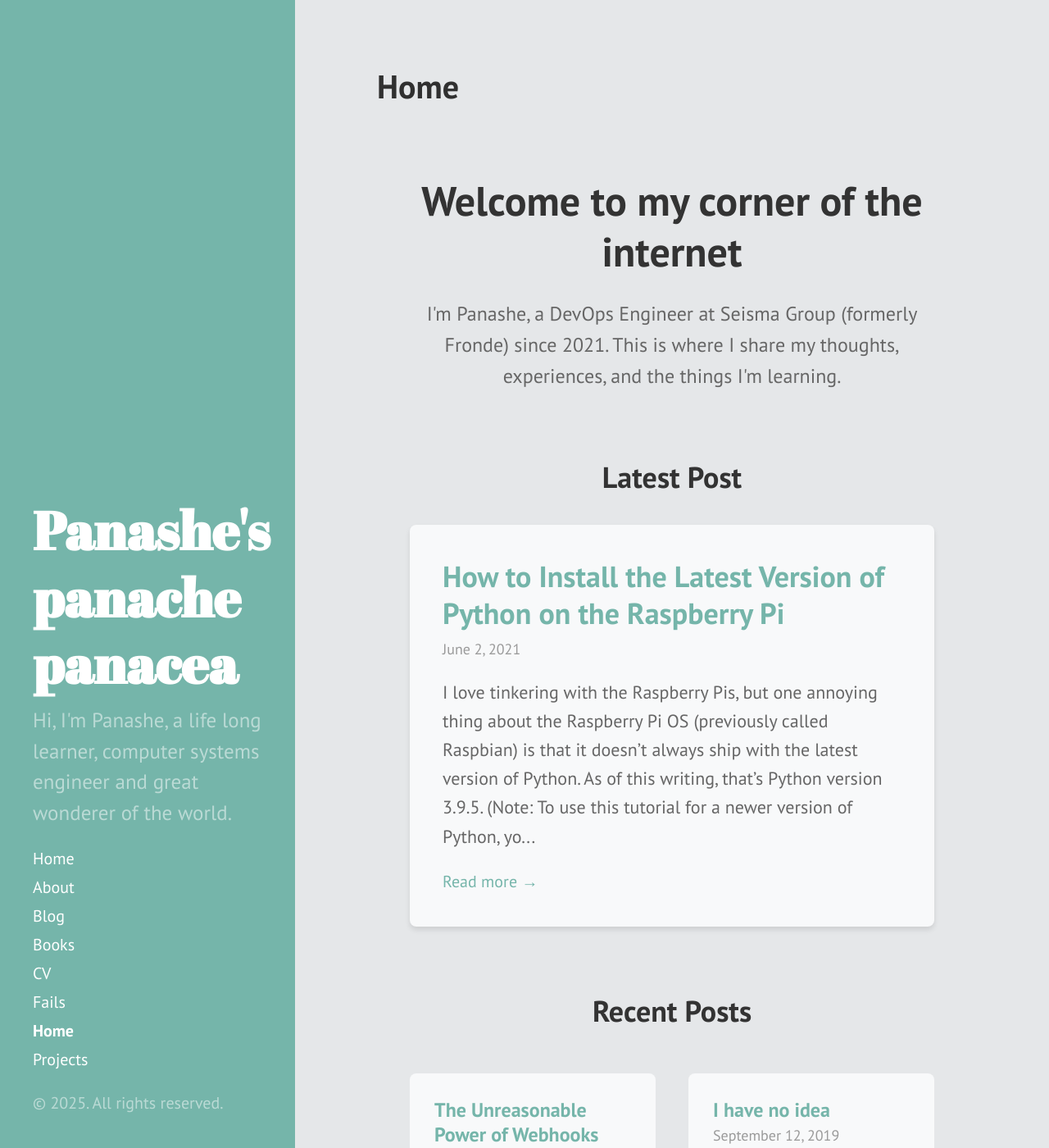
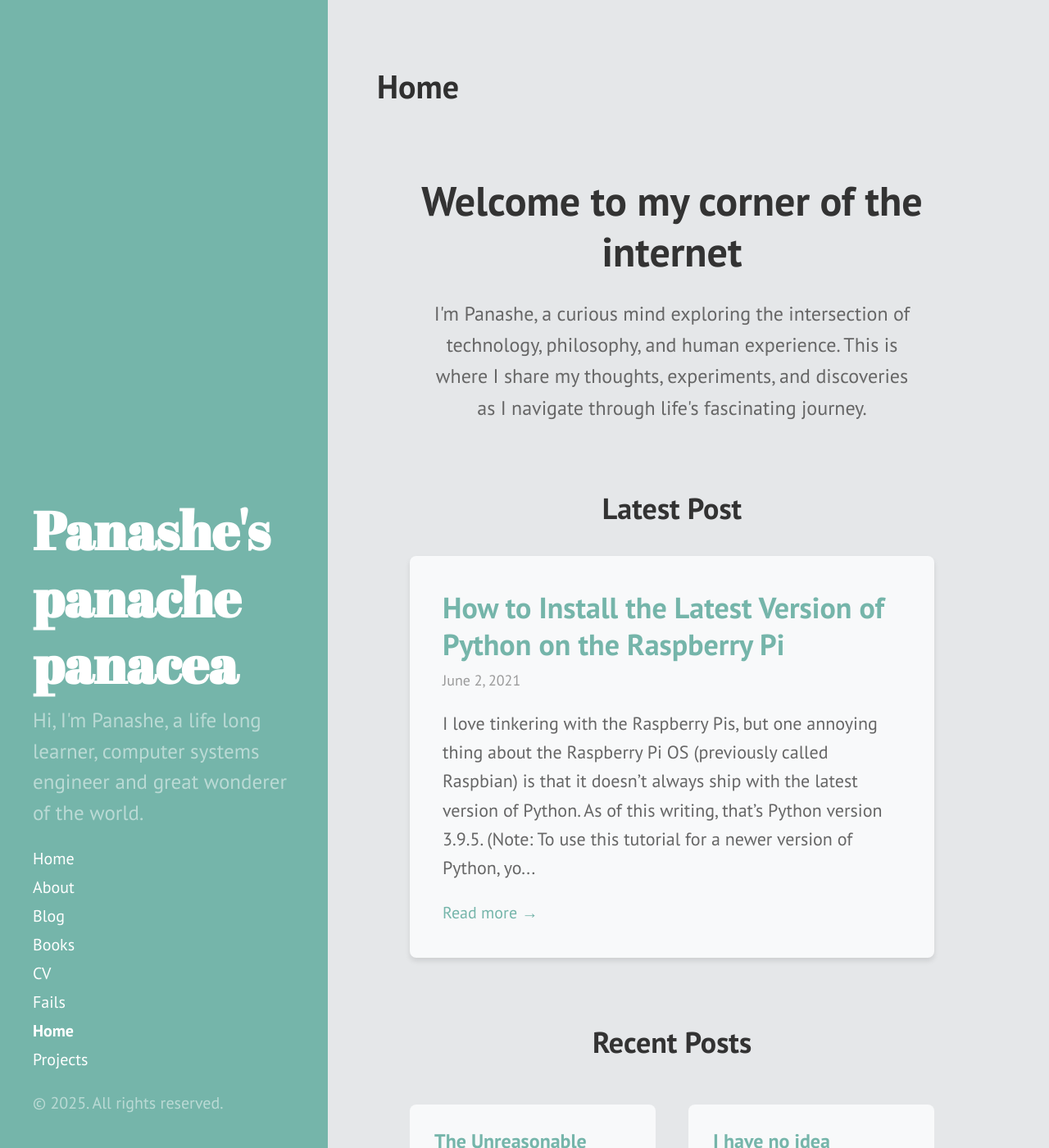
Before and after one commit to anphase/pmn.nz, a Jekyll site: the page built from index.md, in a window 1280 px wide and 1400 px high. Shown: the whole window at 82% size. Built offline with Jekyll 4.4.1, drawn with Linux system fonts in a browser that asks for light colours.

Commit message:
Improve site layout and content: - Increase layout width for better readability - Add custom CSS for wider content area - Update homepage introduction to be more personal - Update dependencies in Gemfile - Add _site to .gitignore

```diff
--- a/_config.yml
+++ b/_config.yml
@@ -98,3 +98,11 @@ pagination:
   limit: 0
   sort_field: 'title'
   sort_reverse: false
+  collections:
+    books:
+      enabled: true
+      per_page: 12
+      permalink: '/books/page/:num/'
+      title: 'Books - page :num'
+      sort_field: 'title'
+      sort_reverse: false
--- a/_includes/head.html
+++ b/_includes/head.html
@@ -18,7 +18,8 @@
   <link rel="stylesheet" href="{{ site.baseurl }}public/css/poole.css">
   <link rel="stylesheet" href="{{ site.baseurl }}public/css/syntax.css">
   <link rel="stylesheet" href="{{ site.baseurl }}public/css/hyde.css">
-  <link rel="stylesheet" href="https://fonts.googleapis.com/css?family=Abril+Fatface|PT+Sans:400,400i,700">
+  <link rel="stylesheet" href="{{ site.baseurl }}assets/css/custom.css">
+  <link rel="stylesheet" href="http://fonts.googleapis.com/css?family=PT+Sans:400,400italic,700|Abril+Fatface">
 
   <!-- Icons -->
   <link rel="apple-touch-icon-precomposed" sizes="144x144" href="{{ site.baseurl }}public/apple-touch-icon-144-precomposed.png">
--- /dev/null
+++ b/assets/css/custom.css
@@ -0,0 +1,41 @@
+/* Custom width overrides */
+@media (min-width: 48em) {
+  .sidebar {
+    width: 20rem;
+  }
+
+  .content {
+    max-width: 55rem;
+    margin-left: 22rem;
+    margin-right: 2rem;
+  }
+}
+
+@media (min-width: 64em) {
+  .content {
+    max-width: 65rem;
+    margin-left: 22rem;
+    margin-right: 4rem;
+  }
+}
+
+/* Container width overrides */
+.container {
+  max-width: 65rem;
+}
+
+/* Ensure blog and book grids use the full width */
+.blog-posts,
+.book-grid,
+.home-sections {
+  max-width: 65rem;
+}
+
+/* Adjust grid layouts for wider screens */
+.book-grid {
+  grid-template-columns: repeat(auto-fill, minmax(300px, 1fr));
+}
+
+.posts-grid {
+  grid-template-columns: repeat(auto-fit, minmax(350px, 1fr));
+}
--- a/index.md
+++ b/index.md
@@ -6,7 +6,7 @@ permalink: /
 
 <div class="home-intro">
     <h1>Welcome to my corner of the internet</h1>
-    <p>I'm Panashe, a DevOps Engineer at Seisma Group (formerly Fronde) since 2021. This is where I share my thoughts, experiences, and the things I'm learning.</p>
+    <p>I'm Panashe, a curious mind exploring the intersection of technology, philosophy, and human experience. This is where I share my thoughts, experiments, and discoveries as I navigate through life's fascinating journey.</p>
 </div>
 
 <div class="latest-post">
```
Also changed, not shown: Gemfile (+49 -35 lines), Gemfile.lock, 2 other files.
